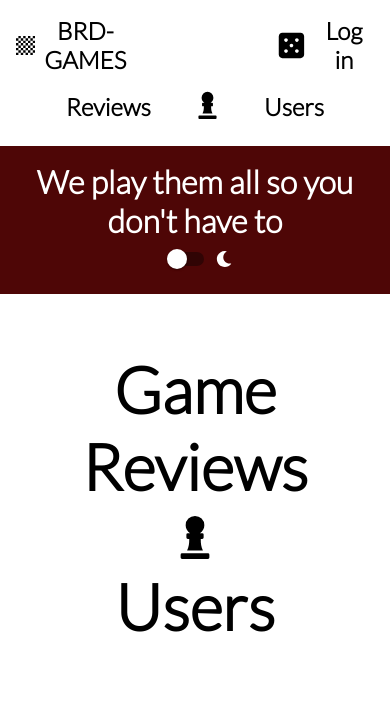
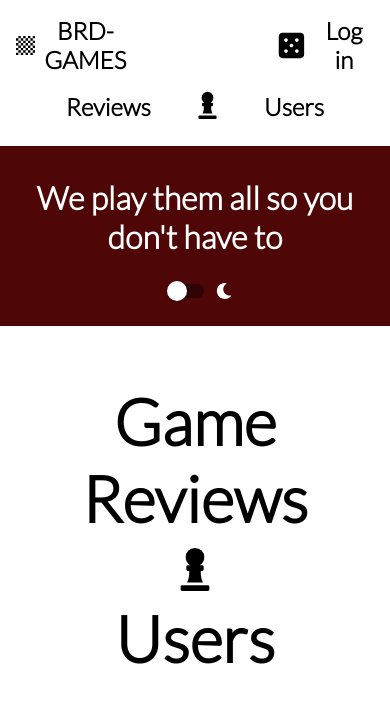
Before and after one commit to BrokenRecord85/nc-games-frontend, a React (Create React App) app: page / in a window 390 px wide. Shown: the top 702 px of the page. Built offline with nearby package versions, Linux system fonts and the light colour scheme.

Commit message:
Fix white space on mobile

```diff
--- a/src/App.css
+++ b/src/App.css
@@ -140,6 +140,7 @@ button {
 
 header h1 {
   color: white;
+  padding: 1rem
 }
 
 main {
@@ -183,6 +184,7 @@ main {
   justify-content: center;
   align-items: center;
   gap: 1vh;
+  width: 100%
 
 
 }
@@ -593,7 +595,7 @@ textarea {
     padding: 0;
     margin-block-start: 0;
     padding-inline-start: 0;
-    width: 50rem;
+
   }
 
   li {
@@ -601,7 +603,7 @@ textarea {
     flex-direction: column;
     justify-content: center;
     align-items: center;
-    width: 50rem;
+
   }
 
   main {
@@ -667,6 +669,7 @@ textarea {
     grid-column-start: 1;
     grid-column-end: 3;
     justify-content: left;
+
   }
   .dice {
     margin-right: 1rem;
--- a/src/components/SingleReview.jsx
+++ b/src/components/SingleReview.jsx
@@ -83,7 +83,7 @@ const SingleReview = ({loading, setLoading}) => {
             <ul>
               <li id='category-tag'><span>Category:</span> {review.category}</li>
               <li><span>Owner:</span> {review.designer}</li>
-              <li><span>Reviewed by:</span> {review.owner}</li>
+              <li><span>Reviewer</span> {review.owner}</li>
             </ul>
 
             <p>{review.review_body}</p>
```
Also changed, not shown: 1 other file (tests, documents, lock files or other folders).
